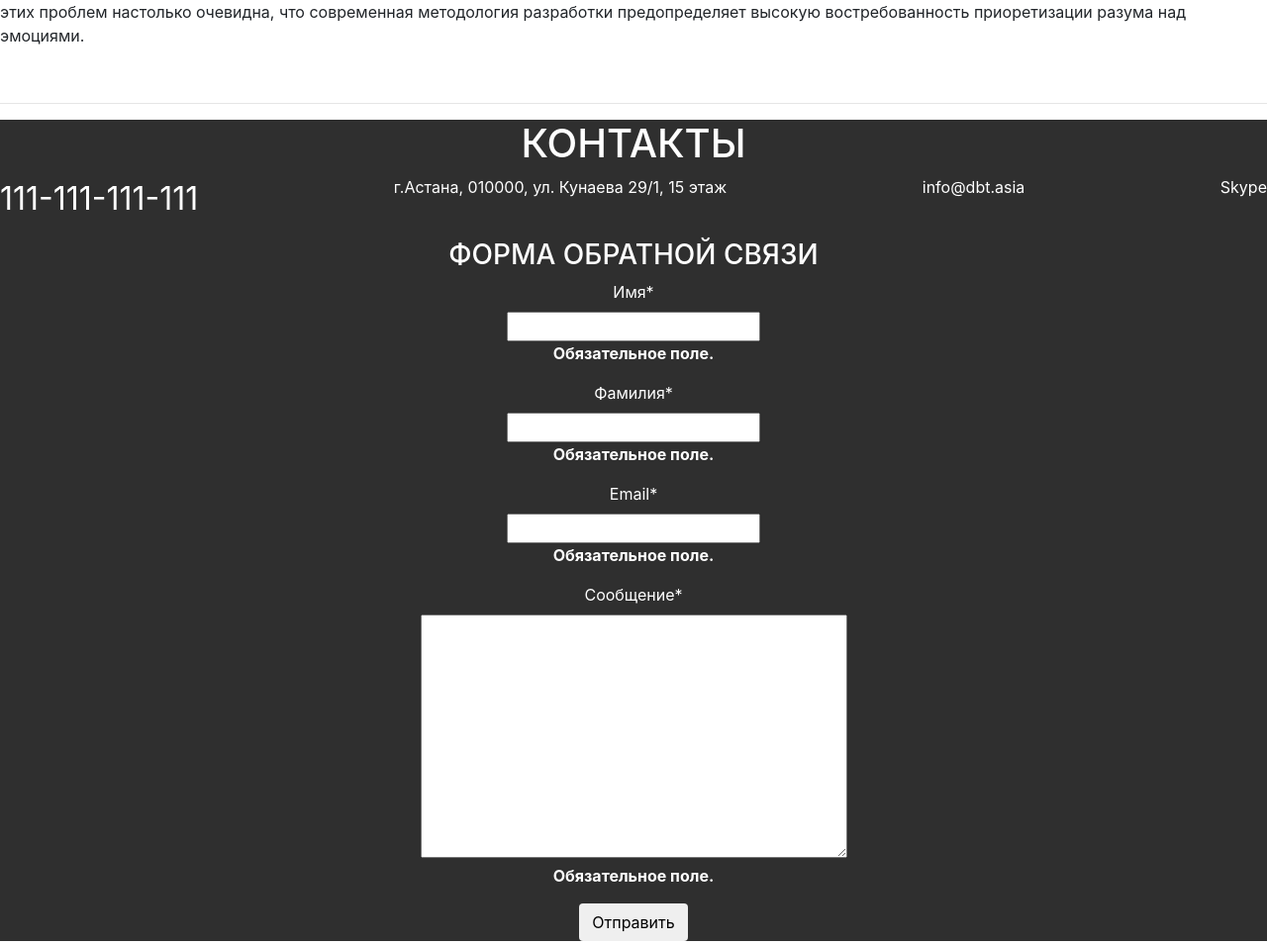
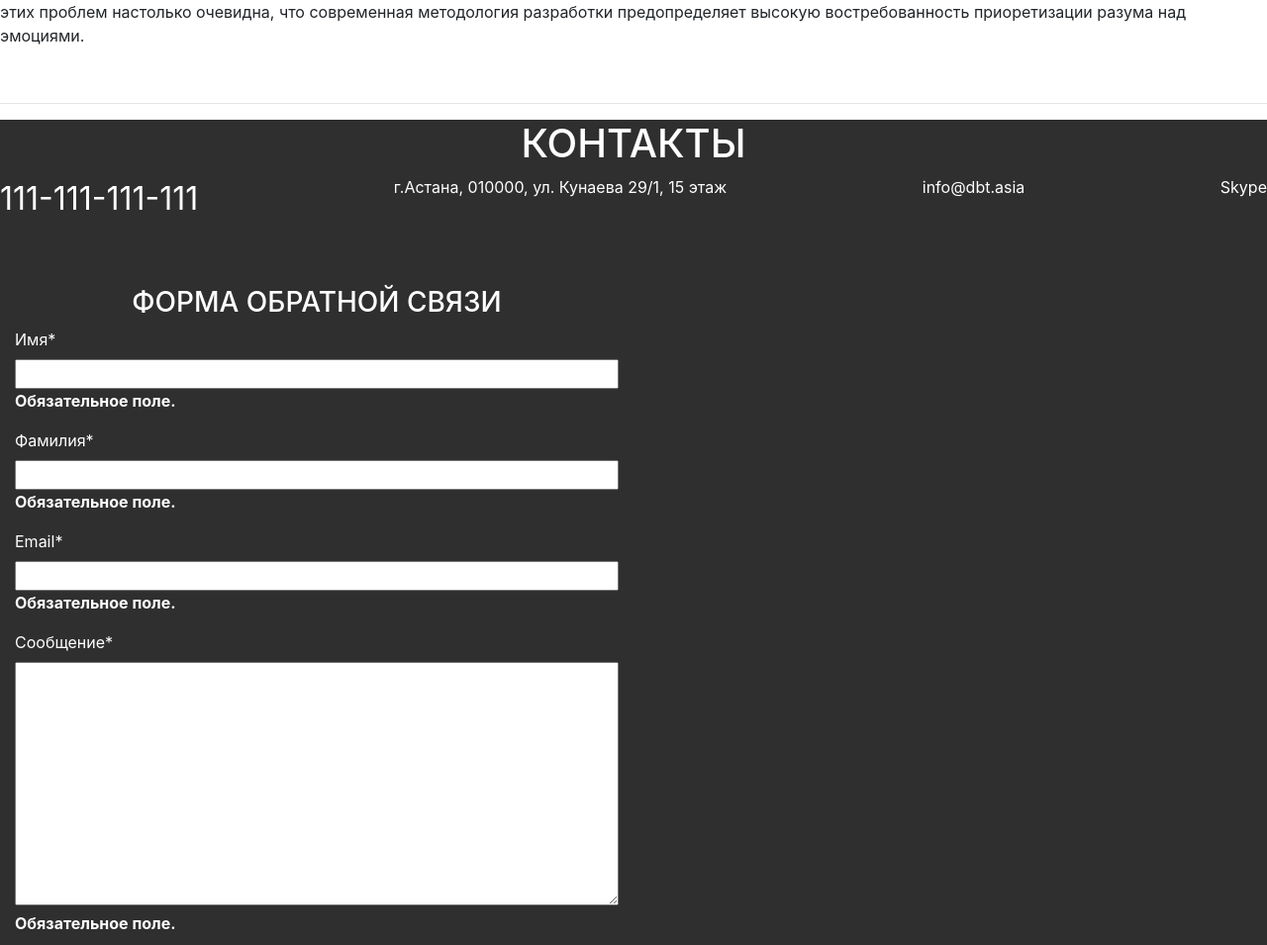
Before and after one commit to khassanov/creativesite, a Django app: page / in a window 1280 px wide. Shown: the part 1707-2662 px from the top of the page at 99% size. Run offline with Django 3.2, Linux system fonts and the light colour scheme; data comes from the database, SQL or seed files in the repository; some libraries are stand-ins or nearby versions; grey boxes are pictures that could not be loaded.

Commit message:
видоизменил форму

```diff
--- a/src/services/templates/services/post_list.html
+++ b/src/services/templates/services/post_list.html
@@ -43,24 +43,18 @@
         {% endfor %}
     </div>
 
-
-
-
-
-
-
-
-
-    <!-- ContactForm -->
-    <div class="contact-form text-center justify-content-center">
-        <h3>{{ message }}</h3>
-    <form method="POST" action="">
+   <!-- ContactForm -->
+   <div class="col-sm-6 py-5">
+    <h3  class="text-center">{{ message }}</h3>
+    <form method="POST" action="" style="text-align:left;">
         {% csrf_token %}
         {{ contact_form|crispy }}
-        <input class="btn" type="submit" value="Отправить"/>
+        <input class="btn" type="submit" value="Отправить" />
     </form>
-    </div>
-     <!-- ContactForm -->
+</div>
+ <!-- ContactForm -->
+</div>
+
 </div>
 
 {% endblock %}
--- a/src/static_in_dev/css/contact.css
+++ b/src/static_in_dev/css/contact.css
@@ -5,11 +5,6 @@
     text-align: center;
 
     justify-content: center;
-
-}
-
-.contact-form{
-    margin: auto;
 
 }
 
@@ -22,3 +17,10 @@
    display: block;
    font-size: 2rem;
 }
+
+button, input, optgroup, select, textarea {
+    min-width: 100%;
+}
+.btn{
+    min-width: 30%;
+}
```
